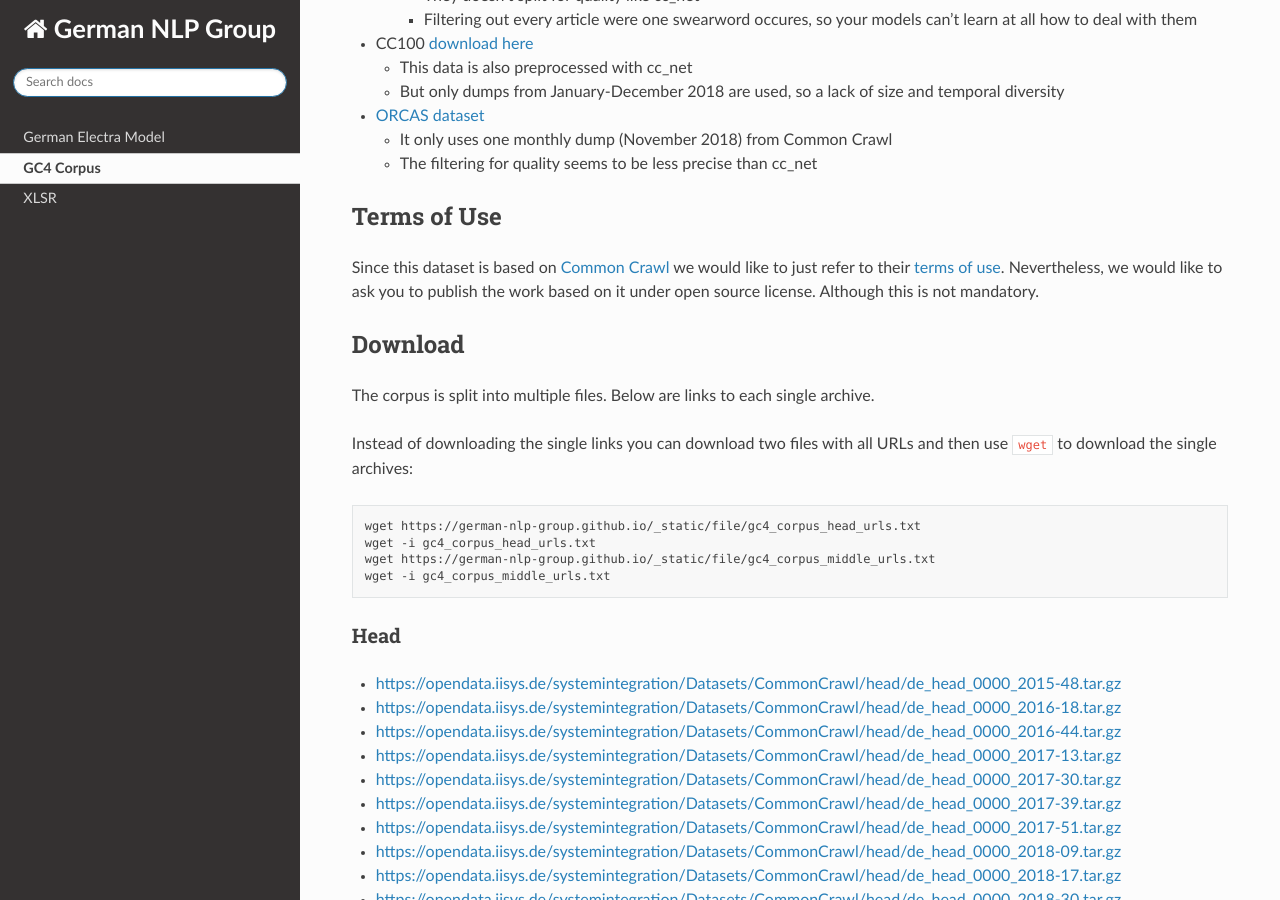
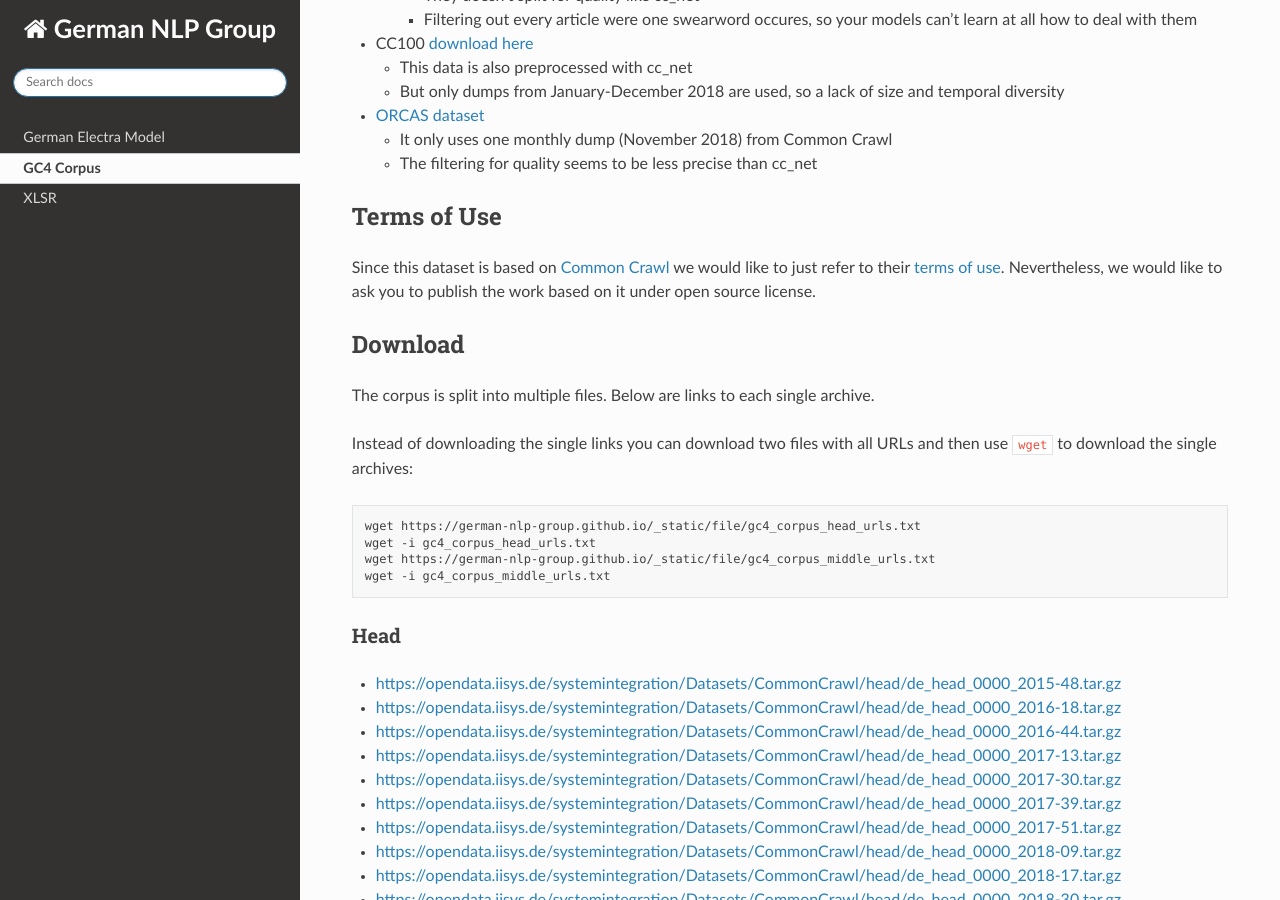
Before and after one commit to German-NLP-Group/German-NLP-Group.github.io, a Sphinx documentation site: the page built from source/projects/gc4-corpus.md, in a window 1280 px wide and 900 px high, scrolled down 2778 px. Built offline with Sphinx 7.4.7 and the Read the Docs theme 2.0.0, drawn with Linux system fonts in a browser that asks for light colours.

Commit message:
Update gc4-corpus.md

```diff
--- a/source/projects/gc4-corpus.md
+++ b/source/projects/gc4-corpus.md
@@ -92,7 +92,7 @@
   - The filtering for quality seems to be less precise than cc_net
 
 ## Terms of Use
-Since this dataset is based on [Common Crawl](https://commoncrawl.org/) we would like to just refer to their [terms of use](https://commoncrawl.org/terms-of-use/). Nevertheless, we would like to ask you to publish the work based on it under open source license. Although this is not mandatory.
+Since this dataset is based on [Common Crawl](https://commoncrawl.org/) we would like to just refer to their [terms of use](https://commoncrawl.org/terms-of-use/). Nevertheless, we would like to ask you to publish the work based on it under open source license.
 
 ## Download
 The corpus is split into multiple files. Below are links to each single archive.
```
